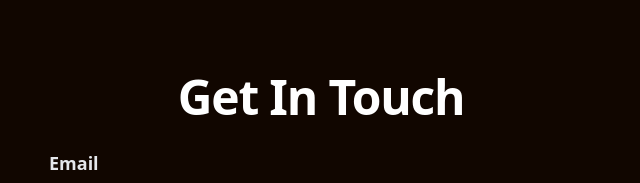
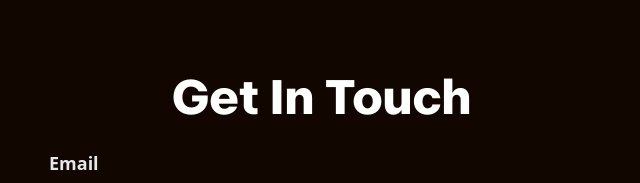
Before and after one commit to michaelsynan/lart, a Nuxt app: page /contact in a window 1280 px wide. Shown: the top 183 px of the page, without its empty margins (319-959 px from the left). Built offline with nearby package versions, Linux system fonts and the light colour scheme; a web font is replaced by a local one.

Commit message:
updated font styles

```diff
--- a/pages/contact.vue
+++ b/pages/contact.vue
@@ -38,7 +38,7 @@ const handleButtonClick = () => {
       <section class="align-left w-full mb-0 md:mb-10">
         <div class="mx-auto w-full md:w-xl px-4">
           <h2
-            class="mb-4 text-5xl md:text-5xl tracking-tight font-extrabold text-left md:text-center text-white px-0 pb-3 md:px-4">
+            class="mb-4 text-5xl md:text-5xl tracking-tight font-extrabold text-left md:text-center text-white px-0 pb-3 md:px-4 mainheading">
             Get In Touch</h2>
           <form action="#" class="space-y-6 text-lg">
             <div>
```
